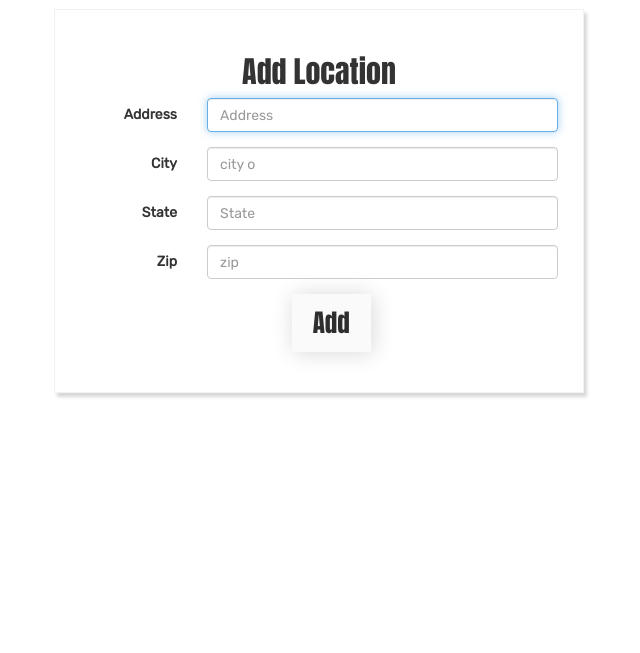
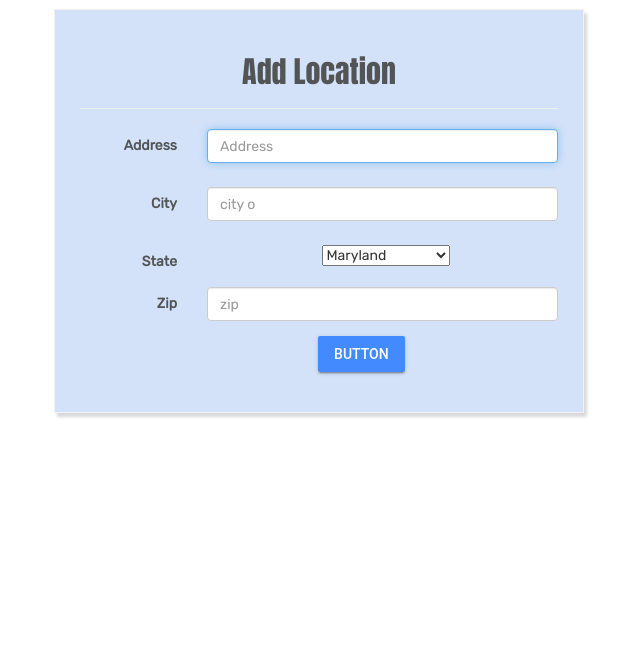
Before and after one commit to Apple-Tea/WWYDH, a PHP site: page /AddLocation.php in a window 1280 px wide. Shown: the part 51-704 px from the top of the page, without its empty margins (321-961 px from the left). Before the commit the page ends 449 px from the top, so only its background shows below. Run offline with PHP 8.4, Linux system fonts and the light colour scheme; a stand-in replaces the project's code that opens the database connection; some libraries are stand-ins or nearby versions.

Commit message:
Update AddLocation.php
Trying to go with Google's material design elements, Add Location button should ripple when clicked but not sure yet.

```diff
--- a/AddLocation.php
+++ b/AddLocation.php
@@ -4,6 +4,9 @@
     <meta charset="utf-8">
     <meta http-equiv="X-UA-Compatible" content="IE=edge">
     <meta name="viewport" content="width=device-width, initial-scale=1">
+    <link rel="stylesheet" href="https://fonts.googleapis.com/icon?family=Material+Icons">
+	<link rel="stylesheet" href="https://code.getmdl.io/1.3.0/material.blue_grey-blue.min.css" />
+	<script defer src="https://code.getmdl.io/1.3.0/material.min.js"></script>
     <!-- The above 3 meta tags *must* come first in the head; any other head content must come *after* these tags -->
     <title>Bootstrap 101 Template</title>
 
@@ -33,15 +36,15 @@
         .panel .panel-body{
 
         }
-      *[role="form"] {
+      *[role=form] {
     max-width: 530px;
     padding: 25px;
     margin: 0 auto;
-    background-color: #fff;
+    background-color: #d4e2f9;
     border-radius: 0.3em;
 }
 
-*[role="form"] h2 {
+*[role=form] h2 {
      text-align: center;
     font-family: 'Anton', sans-serif;
 }
@@ -99,46 +102,121 @@
 
 
 
+      .auto-style1 {
+		text-align: center;
+	}
+
+
+
+      .auto-style2 {
+		margin-left: 6px;
+	}
+
+
+
+      .auto-style3 {
+	color: #525456;
+}
+
+
+
       </style>
    <link type="text/css" rel="stylesheet" href="css/navigation.css">
 
 
   </head>
   <body>
+  <div class="auto-style1">
   <?php include_once("navigation.php");?>
 
 
 <div class="container">
     <form class="form-horizontal" role="form" method="post" enctype="multipart/form-data" action="">
-                <h2 class="text-center">Add Location</h2>
+                <h2 class="auto-style3">Add Location</h2>
 
-                <div class="form-group">
-                    <label for="firstName" class="col-sm-3 control-label">Address</label>
+                <hr>
+
+                <div class="form-group" style="height: 43px">
+                    <span class="auto-style3">
+                    <label for="firstName" class="col-sm-3 control-label">Address</label></span>
                     <div class="col-sm-9">
-                        <input type="text" name="firstName" placeholder="Address" class="form-control" autofocus>
+                        <input type="text" name="Address" placeholder="Address" class="form-control" autofocus>
                     </div>
                 </div>
 
-                <div class="form-group">
-                    <label for="lastName" class="col-sm-3 control-label">City</label>
+                <div class="form-group" style="height: 43px">
+                    <span class="auto-style3">
+                    <label for="lastName" class="col-sm-3 control-label">City</label></span>
                     <div class="col-sm-9">
-                        <input type="text" name="lastName" placeholder="city o" class="form-control" autofocus>
+                        <input type="text" name="City" placeholder="city o" class="form-control" autofocus>
                     </div>
                 </div>
 
 
                 <div class="form-group">
-                    <label for="college" class="col-sm-3 control-label">State</label>
+                    <span class="auto-style3">
+                    <label for="college" class="col-sm-3 control-label">State</label></span>
                     <div class="col-sm-9">
-                        <input type="text" name="state" placeholder="State" class="form-control" autofocus>
+                        <select class="auto-style2" name="State" style="width: 128px">
+						<option>Alabama</option>
+						<option>Alaska</option>
+						<option>Arizona</option>
+						<option>Arkansas</option>
+						<option>California</option>
+						<option>Colorado</option>
+						<option>Connecticut</option>
+						<option>Delaware</option>
+						<option>Florida</option>
+						<option>Georgia</option>
+						<option>Hawaii</option>
+						<option>Idaho</option>
+						<option>Indiana</option>
+						<option>Iowa</option>
+						<option>Kansas</option>
+						<option>Kentucky</option>
+						<option>Louisiana</option>
+						<option>Maine</option>
+						<option selected="">Maryland</option>
+						<option>Massachusetts</option>
+						<option>Michigan</option>
+						<option>Minnesota</option>
+						<option>Mississippi</option>
+						<option>Missouri</option>
+						<option>Montana</option>
+						<option>Nebraska</option>
+						<option>Nevada</option>
+						<option>New Hampshire</option>
+						<option>New Jersey</option>
+						<option>New Mexico</option>
+						<option>New York</option>
+						<option>North Carolina</option>
+						<option>North Dakota</option>
+						<option>Ohio</option>
+						<option>Oklahoma</option>
+						<option>Oregon</option>
+						<option>Pennsylvania</option>
+						<option>Rhode Island</option>
+						<option>South Carolina</option>
+						<option>South Dakota</option>
+						<option>Tennessee</option>
+						<option>Texas</option>
+						<option>Utah</option>
+						<option>Vermont</option>
+						<option>Virginia</option>
+						<option>Washington</option>
+						<option>West Virginia</option>
+						<option>Wisconsin</option>
+						<option>Wyoming</option>
+						</select>
                     </div>
                 </div>
 
 
                 <div class="form-group">
-                    <label for="employment" class="col-sm-3 control-label">Zip</label>
+                    <span class="auto-style3">
+                    <label for="employment" class="col-sm-3 control-label">Zip</label></span>
                     <div class="col-sm-9">
-                        <input type="text" name="zip" placeholder="zip" class="form-control" autofocus>
+                        <input type="text" name="Zip" placeholder="zip" class="form-control" autofocus>
                     </div>
                 </div>
 
@@ -150,8 +228,10 @@
                                         <div class="col-md-2">
                     </div>
                     <div class="col-sm-4 col-sm-offset-3">
-                        <button type="submit" class="btn ">Add</button>
-                    </div>
+					<!-- Accent-colored raised button with ripple -->
+					<button class="mdl-button mdl-js-button mdl-button--raised mdl-js-ripple-effect mdl-button--accent">
+					  Button
+					</button>                    </div>
                 </div>
             </form> <!-- /form -->
 </div>
@@ -166,5 +246,6 @@
     <script src="https://ajax.googleapis.com/ajax/libs/jquery/1.12.4/jquery.min.js"></script>
     <!-- Include all compiled plugins (below), or include individual files as needed -->
     <script src="js/bootstrap.min.js"></script>
+  </div>
   </body>
 </html>
```
